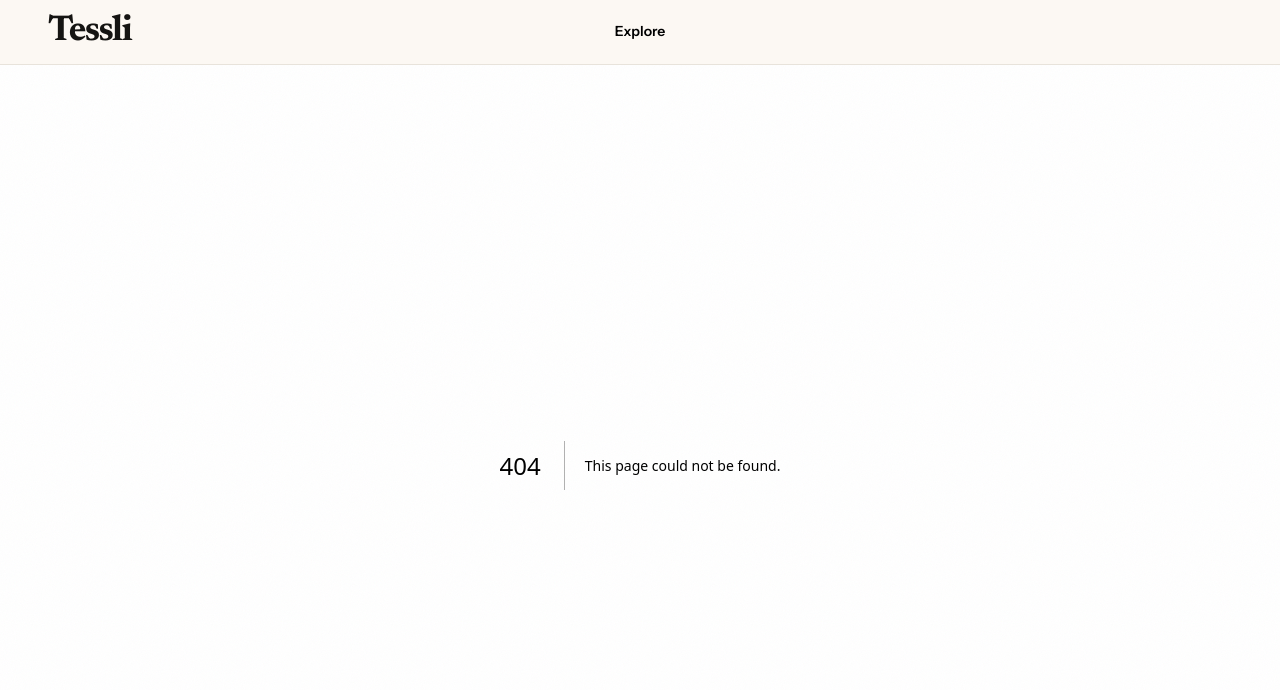
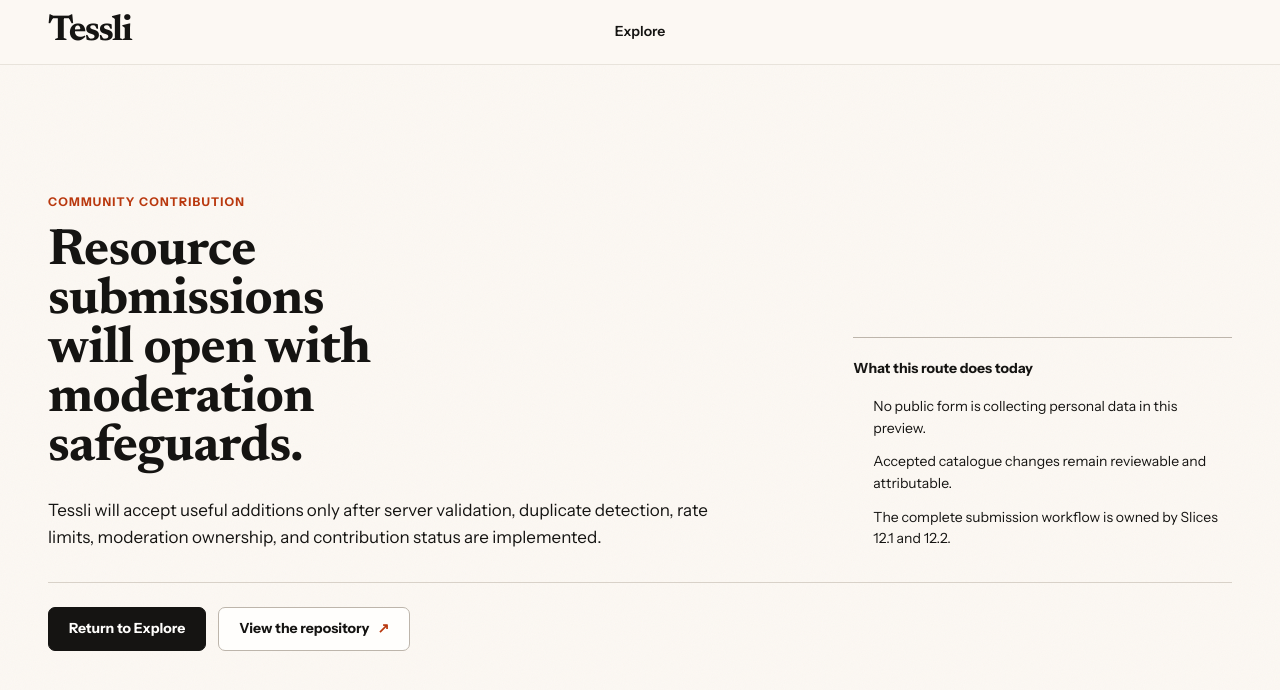
Before and after one commit to itsdeepaks/Mosaicary, a Next.js app in the folder web/: page /submit in a window 1280 px wide. Before the commit this address had no page. Shown: the top 690 px of the page. Built offline with nearby package versions, Linux system fonts and the light colour scheme.

Commit message:
feat(routes): add submission route shell

```diff
--- /dev/null
+++ b/web/app/submit/page.tsx
@@ -0,0 +1,20 @@
+import { RoutePlaceholder } from "@/components/route-placeholder/route-placeholder";
+
+export const metadata = {
+  title: "Submit a resource",
+};
+
+export default function SubmitPage() {
+  return (
+    <RoutePlaceholder
+      eyebrow="Community contribution"
+      title="Resource submissions will open with moderation safeguards."
+      summary="Tessli will accept useful additions only after server validation, duplicate detection, rate limits, moderation ownership, and contribution status are implemented."
+      details={[
+        "No public form is collecting personal data in this preview.",
+        "Accepted catalogue changes remain reviewable and attributable.",
+        "The complete submission workflow is owned by Slices 12.1 and 12.2.",
+      ]}
+    />
+  );
+}
```
